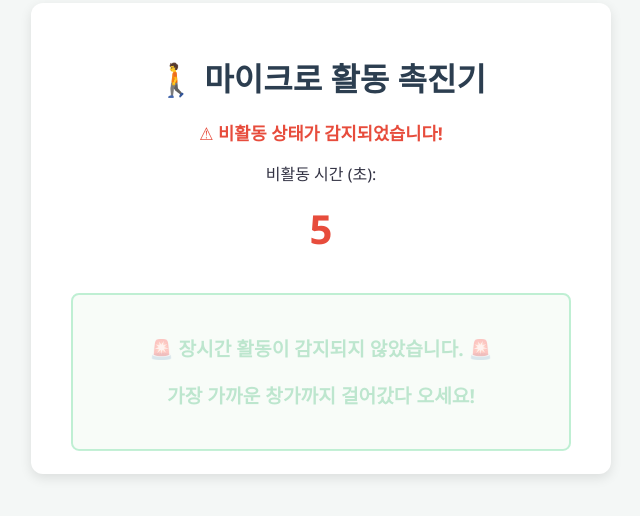
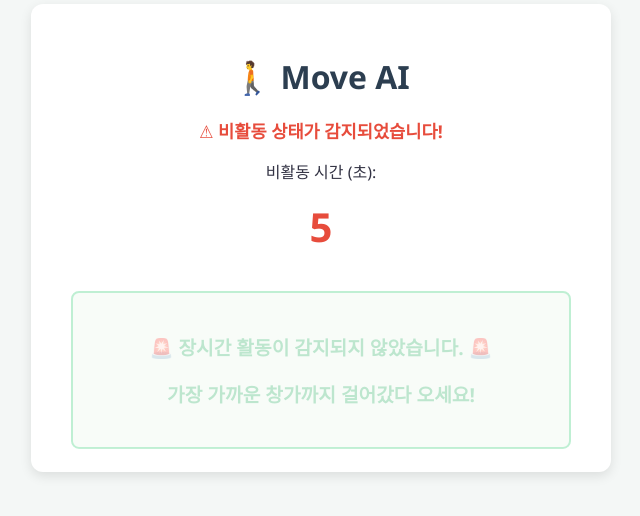
Before and after one commit to sorlros/pointer_activity, a plain HTML site: page index.html in a window 1280 px wide. Shown: the part 162-678 px from the top of the page, without its empty margins (319-959 px from the left). Drawn offline with Linux system fonts and the light colour scheme.

Commit message:
rename h1

```diff
--- a/index.html
+++ b/index.html
@@ -67,7 +67,7 @@
 <body>
 
     <div class="container">
-        <h1>🚶 마이크로 활동 촉진기</h1>
+        <h1>🚶 Move AI</h1>
         <p id="status" class="active">현재 활동 중입니다...</p>
 
         <p>비활동 시간 (초):</p>
```
